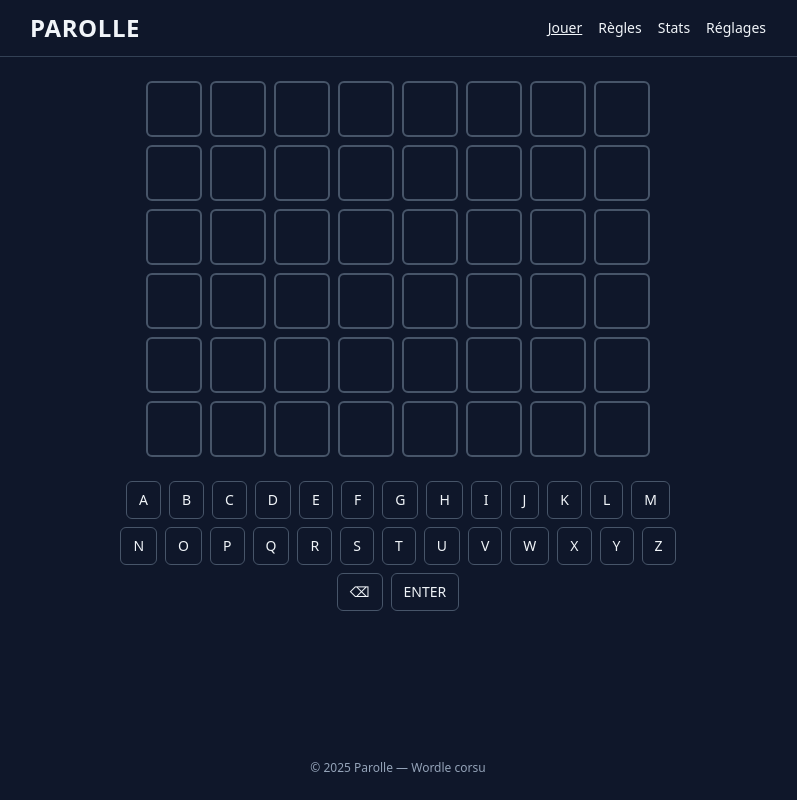
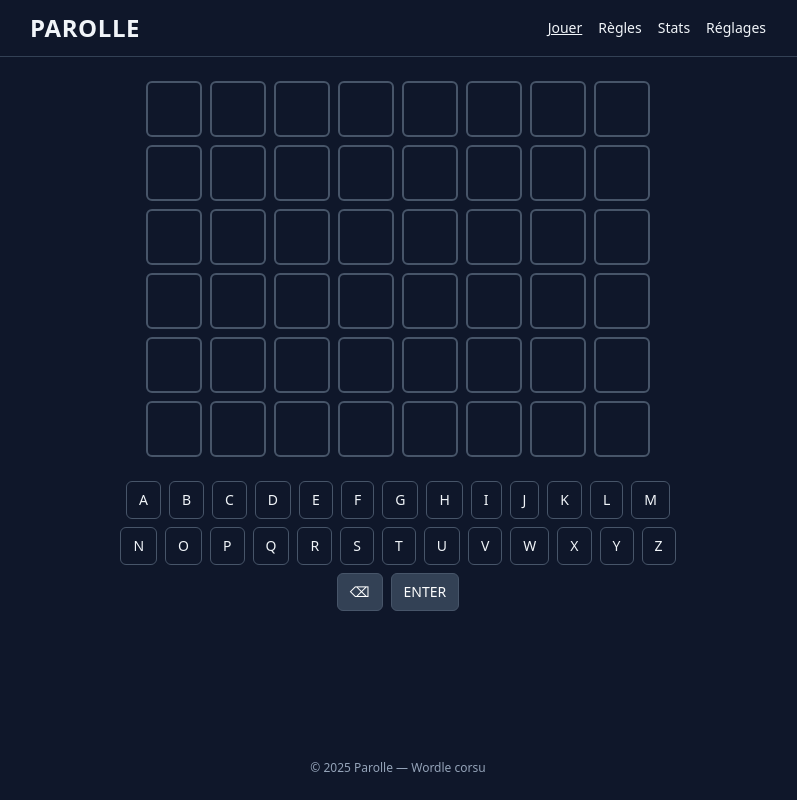
Before and after one commit to Enguer2/parolle, a React (Vite) app in the folder parolle-starter/: page /game in a window 1280 px wide. Shown: the whole page, without its empty margins (242-1039 px from the left). Built offline with nearby package versions, Linux system fonts and the light colour scheme.

Commit message:
[~] Fixing error

```diff
--- a/parolle-starter/src/components/Keyboard.tsx
+++ b/parolle-starter/src/components/Keyboard.tsx
@@ -1,17 +1,35 @@
-
 import useGame from '@/store/useGame'
 
-const KEYS = ['A','B','C','D','E','F','G','H','I','J','K','L','M','N','O','P','Q','R','S','T','U','V','W','X','Y','Z','⌫','ENTER']
+const KEYS = [
+  'A','B','C','D','E','F','G','H','I','J','K','L','M','N','O','P','Q','R','S','T','U','V','W','X','Y','Z','⌫','ENTER'
+]
+
+const toBase = (s: string) =>
+  s.normalize('NFD').replace(/[\u0300-\u036f]/g, '').toUpperCase()
 
 export default function Keyboard() {
-  const { onKey } = useGame()
+  const { onKey, keyStatesBase } = useGame()
+
+  const cls = (label: string) => {
+    if (label === 'ENTER' || label === '⌫')
+      return 'bg-slate-700 text-white border border-slate-600'
+
+    const base = toBase(label)                   // È/É -> E
+    const st = keyStatesBase[base] ?? 'unused'
+
+    if (st === 'correct') return 'bg-parolle-green text-white border border-parolle-green'
+    if (st === 'present') return 'bg-parolle-yellow text-black border border-parolle-yellow'
+    if (st === 'absent')  return 'bg-slate-800 text-slate-300 border border-slate-800' // gris foncé
+    return 'border border-slate-600' // unused
+  }
+
   return (
     <div className="flex flex-wrap justify-center gap-2 max-w-xl">
       {KEYS.map(k => (
         <button
           key={k}
           onClick={() => onKey(k)}
-          className="px-3 py-2 rounded-md border border-slate-600 text-sm hover:bg-slate-800 active:translate-y-px"
+          className={`px-3 py-2 rounded-md text-sm hover:brightness-110 active:translate-y-px ${cls(k)}`}
         >
           {k}
         </button>
--- a/parolle-starter/src/store/useGame.ts
+++ b/parolle-starter/src/store/useGame.ts
@@ -2,6 +2,15 @@ import { create } from 'zustand'
 
 type CellState = 'empty' | 'correct' | 'present' | 'absent'
 type Cell = { letter: string; state: CellState }
+
+type KeyState = 'unused' | 'correct' | 'present' | 'absent'
+const rank: Record<KeyState, number> = { correct: 3, present: 2, absent: 1, unused: 0 }
+const bump = (prev: KeyState = 'unused', next: KeyState): KeyState =>
+  rank[next] > rank[prev] ? next : prev
+
+// retire les accents pour agréger sur A–Z (E couvre É/È, etc.)
+const toBase = (s: string) =>
+  s.normalize('NFD').replace(/[\u0300-\u036f]/g, '').toUpperCase()
 
 type GameState = {
   word: string
@@ -12,6 +21,7 @@ type GameState = {
   onKey: (k: string) => void
   setTarget: (w: string, attempts?: number) => void
   reset: () => void
+  keyStatesBase: Record<string, KeyState>
 }
 
 const normalize = (s: string) => s.normalize('NFC').toUpperCase()
@@ -60,6 +70,7 @@ export default create<GameState>((set, get) => ({
   attempts: 6,
   grid: makeGrid(6, 5),
   currentRow: 0,
+  keyStatesBase: {},
 
   setTarget: (w: string, attempts = 6) => {
     const word = normalize(w)
@@ -70,6 +81,7 @@ export default create<GameState>((set, get) => ({
       attempts,
       grid: makeGrid(attempts, len),
       currentRow: 0,
+      keyStatesBase: {},
     })
   },
 
@@ -78,6 +90,7 @@ export default create<GameState>((set, get) => ({
     set({
       grid: makeGrid(attempts, wordLength),
       currentRow: 0,
+      keyStatesBase: {},
     })
   },
 
--- a/parolle-starter/src/utils/normalize.ts
+++ b/parolle-starter/src/utils/normalize.ts
@@ -1,5 +1,4 @@
-
-export const normalizeCorsican = (s: string) =>
-  s.normalize('NFC')
-    .replace(/[̀-ͯ]/g, '') // strip combining marks
-    .toUpperCase()
+export const toBase = (s: string) =>
+  s.normalize('NFD')
+   .replace(/[\u0300-\u036f]/g, '') // retire les diacritiques
+   .toUpperCase()
```
